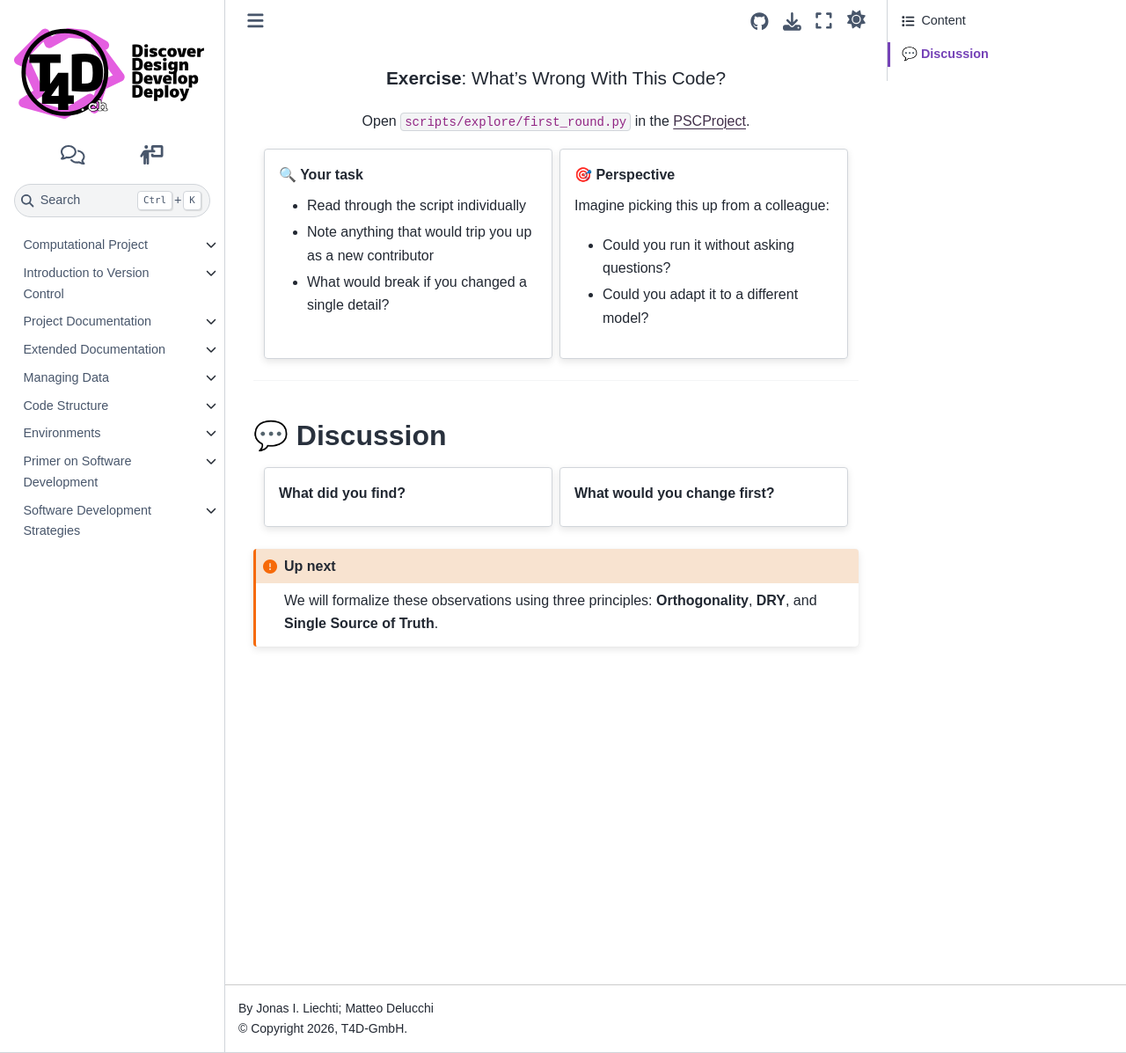
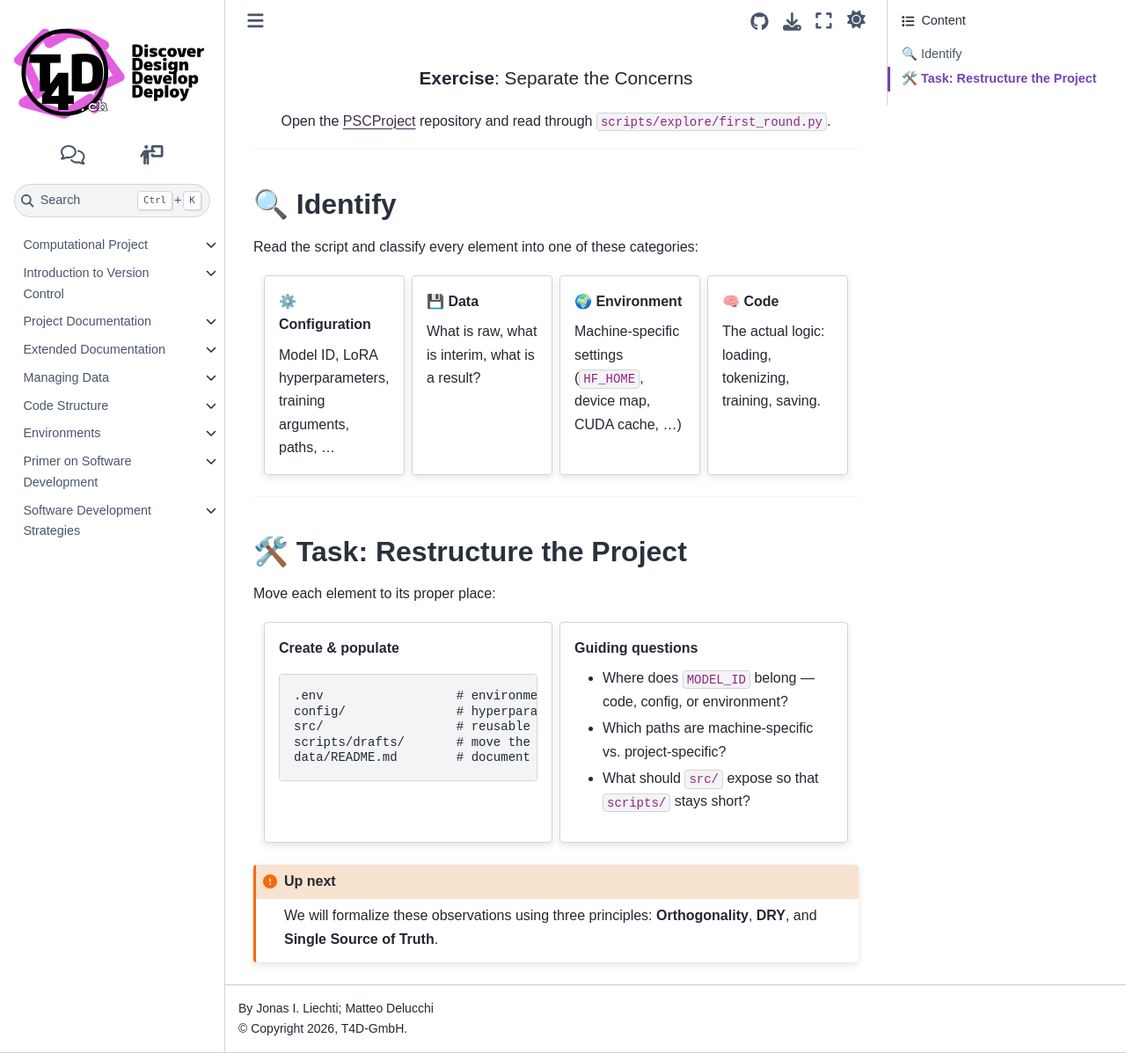
Before and after one commit to t4d-gmbh/researchSoftwareEngineering, a Sphinx documentation site: the page built from source/content/cleaningUpYourProject/index.md, in a window 1280 px wide and 1197 px high. Shown: the whole window at 88% size. Built offline with Sphinx 7.4.7 and the Sphinx Book theme 1.1.4, drawn with Linux system fonts in a browser that asks for light colours; some web fonts are replaced; pages that are not in the unit, such as notebooks, are missing from menus; the version number could not be read and is left out.

Commit message:
Update "Cleaning Up Your Project" exercise to enhance clarity and structure. Addressing #27

````diff
--- a/source/content/cleaningUpYourProject/index.md
+++ b/source/content/cleaningUpYourProject/index.md
@@ -6,44 +6,60 @@ sd_hide_title: true
 ```{compound}
 {.centered}
 {.bigger}
-**Exercise**: What's Wrong With This Code?
+**Exercise**: Separate the Concerns
 
 {.centered}
-Open `scripts/explore/first_round.py` in the [PSCProject](https://github.com/j-i-l/PSCProject).
+Open the [PSCProject](https://github.com/j-i-l/PSCProject) repository and read through `scripts/explore/first_round.py`.
 ```
+
+---
+
+## 🔍 Identify
+
+Read the script and classify every element into one of these categories:
+
+::::{grid} 2 2 4 4
+:gutter: 2
+
+:::{grid-item-card} ⚙️ Configuration
+Model ID, LoRA hyperparameters, training arguments, paths, ...
+:::
+:::{grid-item-card} 💾 Data
+What is raw, what is interim, what is a result?
+:::
+:::{grid-item-card} 🌍 Environment
+Machine-specific settings (`HF_HOME`, device map, CUDA cache, ...)
+:::
+:::{grid-item-card} 🧠 Code
+The actual logic: loading, tokenizing, training, saving.
+:::
+::::
+
+---
+
+## 🛠️ Task: Restructure the Project
+
+Move each element to its proper place:
 
 ::::{grid} 2
 :gutter: 2
 
-:::{grid-item-card} 🔍 Your task
-- Read through the script individually
-- Note anything that would trip you up as a new contributor
-- What would break if you changed a single detail?
+:::{grid-item-card} Create & populate
+```text
+.env                  # environment variables
+config/               # hyperparams, model config
+src/                  # reusable functions/modules
+scripts/drafts/       # move the .py here
+data/README.md        # document data stages
+```
 :::
 
-:::{grid-item-card} 🎯 Perspective
-Imagine picking this up from a colleague:
-- Could you run it without asking questions?
-- Could you adapt it to a different model?
+:::{grid-item-card} Guiding questions
+- Where does `MODEL_ID` belong — code, config, or environment?
+- Which paths are machine-specific vs. project-specific?
+- What should `src/` expose so that `scripts/` stays short?
 :::
 ::::
-
-:::{admonition} ~10 min individual review → plenum discussion
-:class: tip
-:::
-
----
-
-## 💬 Discussion
-
-:::::{grid} 2
-:gutter: 2
-
-::::{grid-item-card} What did you find?
-::::
-::::{grid-item-card} What would you change first?
-::::
-:::::
 
 :::{admonition} Up next
 :class: important
````
